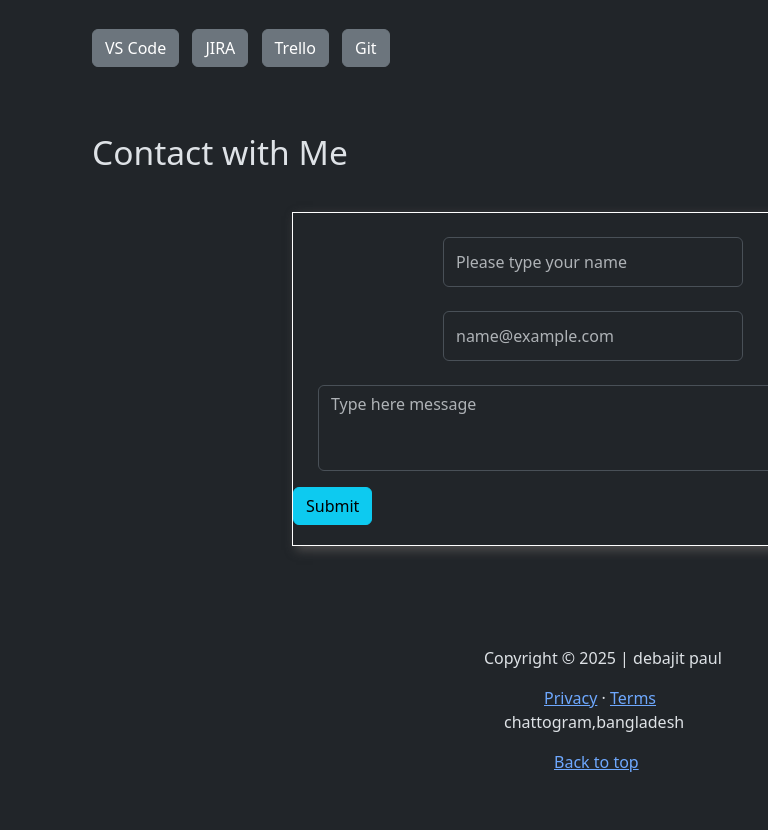
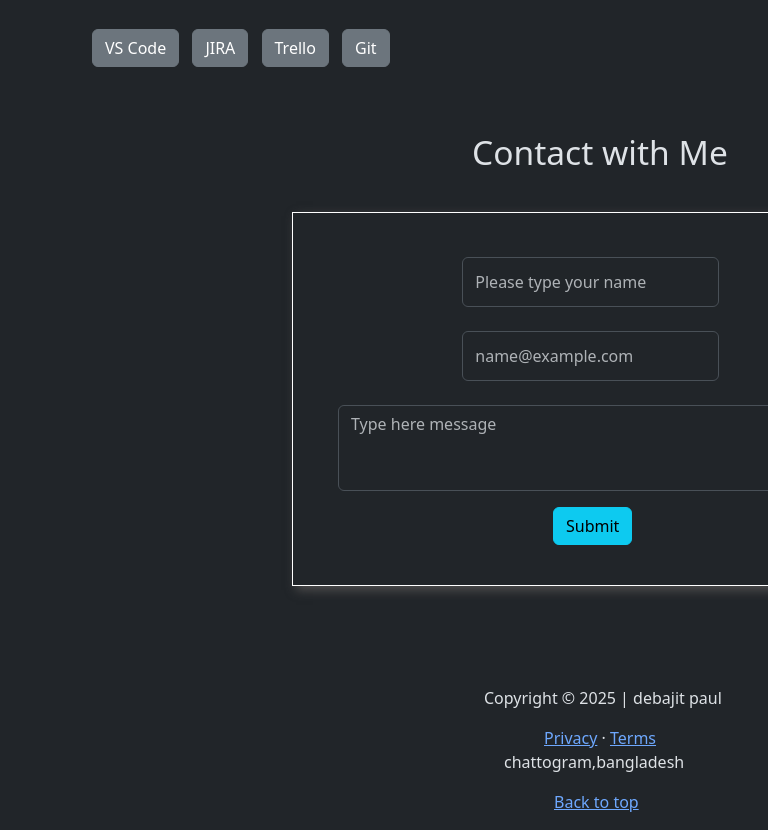
Before and after one commit to debajitpaul99/portfolio_project, a plain HTML site: page index.html in a window 768 px wide. Shown: the part 2700-3530 px from the top of the page. Before the commit the page ends 3490 px from the top, so only its background shows below. Drawn offline with nearby package versions, Linux system fonts and the light colour scheme.

Commit message:
Update portfolio.css

```diff
--- a/portfolio.css
+++ b/portfolio.css
@@ -1,8 +1,37 @@
-@media (min-width: 412px) {
+@media (max-width: 768px) {
     .contact h1 {
-        display: inline-block;
+        display: flex;
+        margin-left: 290px;
     }
+
     .contact-box {
-        width: 80%;
+        width: 90%;
+        margin: 0 auto;
+        padding: 20px;
+    }
+
+    .contact-box .mb-3 {
+        display: flex;
+        justify-content: center;
+    }
+
+    .contact-box input{
+        width: 300px;
+        margin-right: 150px;
+    }
+
+    .contact-box textarea{
+        margin-right: 15px;
+    }
+    .contact button {
+        margin-left: 100px;
     }
 }
+@media (min-width: 768px) {
+    .contact h1 {
+        margin-left: 380px;
+    }
+    .contact button {
+        margin-left: 30vh;
+    }
+}
```
